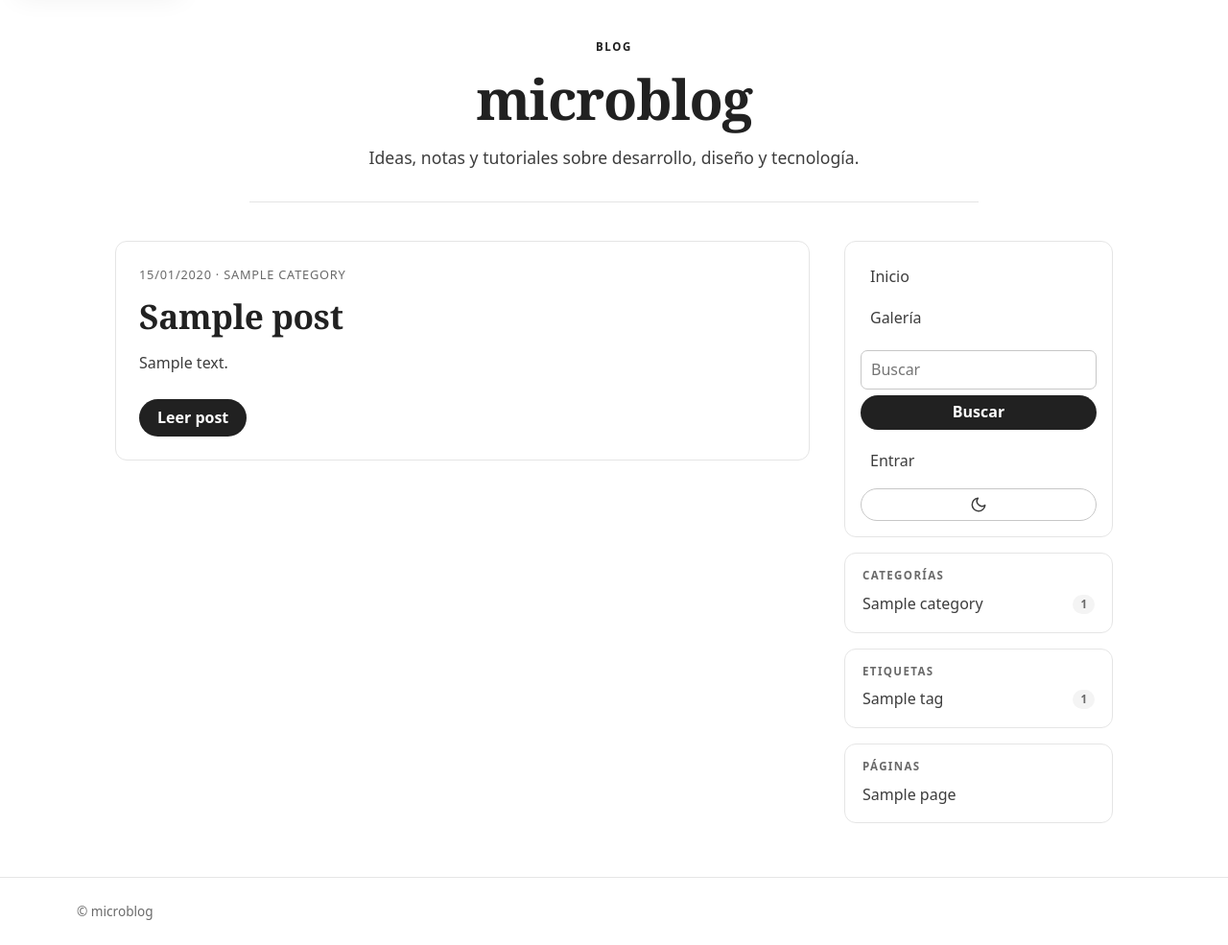
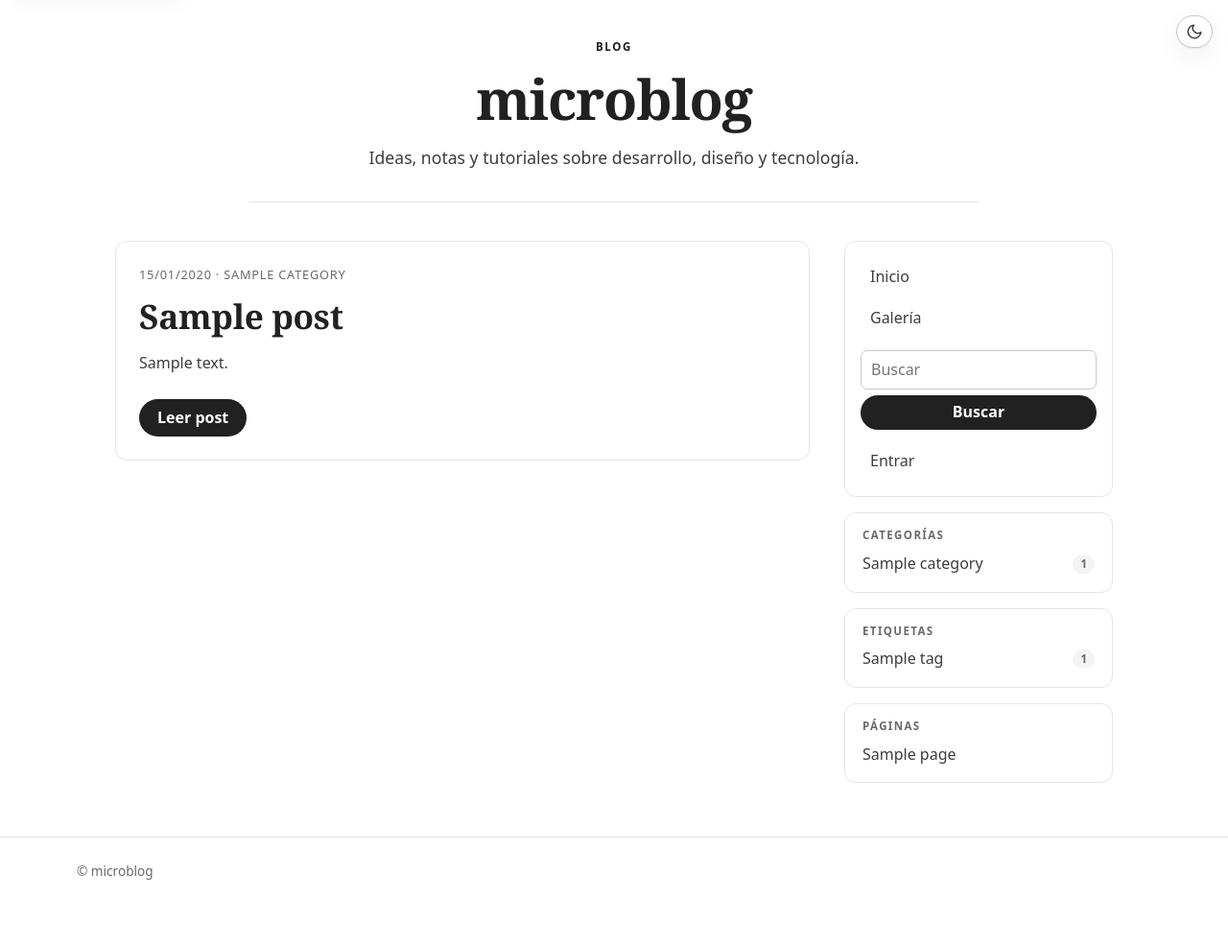
Before and after one commit to perseoq/microblog, a Flask app: page / in a window 1280 px wide. Shown: the whole page at 96% size. After the commit the page ends 917 px from the top, so only its background shows below. Run offline with Flask 3, Linux system fonts and the light colour scheme; tables that the repository leaves empty hold one stand-in row (values such as "Sample post"); some libraries are stand-ins or nearby versions.

Commit message:
Mueve el toggle de tema a la esquina superior derecha
Extrae el botón claro/oscuro del sidebar y lo fija en la esquina
superior derecha de la página del blog.

Co-authored-by: CommandCodeBot <noreply@commandcode.ai>

```diff
--- a/static/css/style.css
+++ b/static/css/style.css
@@ -328,6 +328,15 @@ header button {
   margin-top: 6px;
 }
 
+.site-theme-toggle {
+  position: fixed;
+  top: 16px;
+  right: 16px;
+  z-index: 60;
+  background: var(--surface);
+  box-shadow: var(--shadow);
+}
+
 .site-body footer {
   flex-shrink: 0;
 }
--- a/templates/base/base_blog.html
+++ b/templates/base/base_blog.html
@@ -9,6 +9,8 @@
 </head>
 <body class="site">
     <a class="skip-link" href="#contenido">Saltar al contenido</a>
+    {% set toggle_class = 'site-theme-toggle' %}
+    {% include 'base/theme_toggle.html' %}
     <div class="site-shell">
         <div class="site-body">
             <main id="contenido">
--- a/templates/blog/header.html
+++ b/templates/blog/header.html
@@ -13,6 +13,5 @@
         {% else %}
             <a href="{{ url_for('auth.login') }}">Entrar</a>
         {% endif %}
-        {% include 'base/theme_toggle.html' %}
     </nav>
 </header>
```
